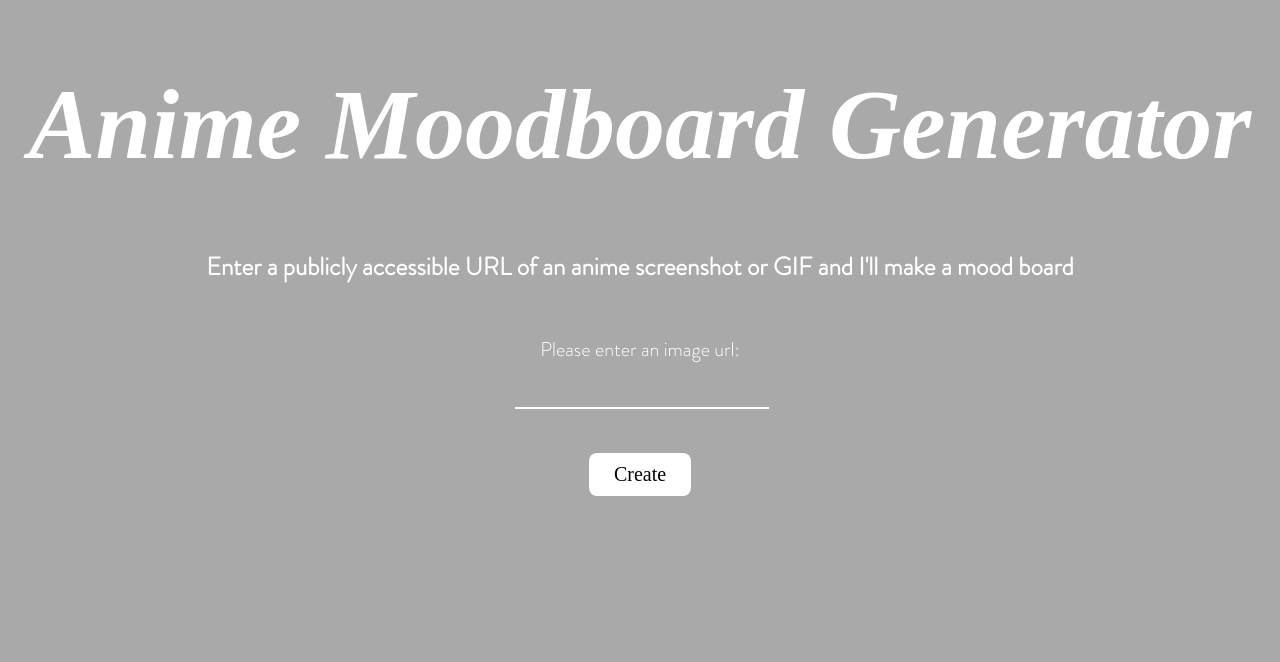
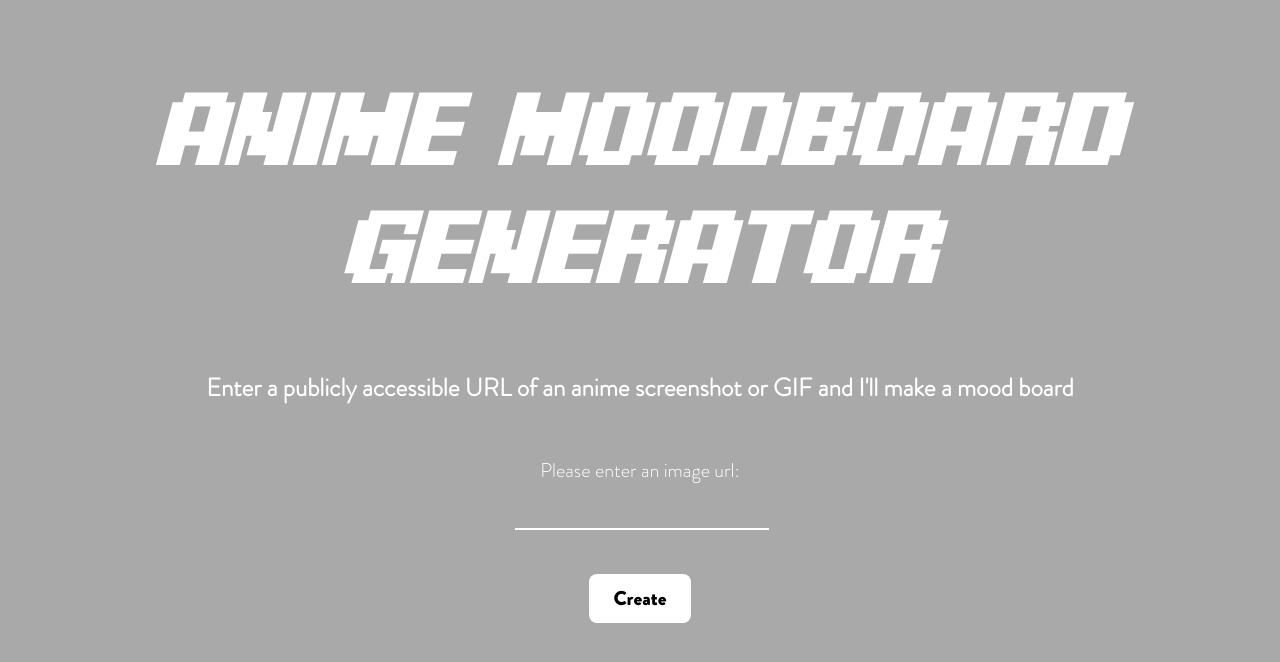
Before and after one commit to kylermenge/Final-Project, a Flask app: page / in a window 1280 px wide. Shown: the top 662 px of the page. Run offline with Flask 2, Linux system fonts and the light colour scheme.

Commit message:
Anime Mood Board Generator

```diff
--- a/static/styles/mystyle.css
+++ b/static/styles/mystyle.css
@@ -4,19 +4,22 @@ body {
 
 
 @font-face {
-  font-family: 'title font';
+  font-family: Pixel;
   src: url('/static/fonts/PixelDigivolveItalic.otf');
-  /*      url('/fonts/providence-bold.svg#providence-bold') format('svg');*/
-        font-weight: normal;
-        font-style: normal;
-  font-family: 'subheading font';
-  src: url('/static/fonts/brandon-grotesque-black-58a8a3e824392.otf');
-  font-family: 'body font';
+}
+
+@font-face {
+  font-family: Body;
   src: url('/static/fonts/brandon-grotesque-light-58a8a4b38001d.otf');
 }
 
+@font-face {
+  font-family: Subheading;
+  src: url('/static/fonts/brandon-grotesque-black-58a8a3e824392.otf');
+}
+
 h1 {
-  font-family: "title font";
+  font-family: Pixel;
   font-size: 100px;
   color: white;
   text-align: center;
@@ -24,13 +27,13 @@ h1 {
 }
 
 h2 {
-  font-family: "subheading font";
+  font-family: Subheading;
   color: white;
   text-align: center;
 }
 
 h3 {
-  font-family: "subheading font";
+  font-family: Body;
   font-size: 30px;
   color: white;
   text-align: center;
@@ -50,12 +53,12 @@ p {
 label {
   display: block;
   padding-bottom: 5px;
-  font-family: "body font";
+  font-family: Body;
   font-size: 20px;
 }
 
 input[type=text] {
-  font-family: "body font";
+  font-family: Body;
   color: white;
   font-size: 15px;
   display: inline-block;
@@ -85,7 +88,7 @@ p {
 }
 
 input[type=submit] {
-  font-family: "subheading font";
+  font-family: Subheading;
   font-size: 20px;
   padding: 10px 25px;
   margin: 4px 2px;
--- a/templates/submitform.html
+++ b/templates/submitform.html
@@ -6,7 +6,7 @@
 </head>
 <body>
 <h1>Anime Moodboard Generator</h1>
-<h3 style="font-family: 'body font';font-size: 25px">Enter a publicly accessible URL of an anime screenshot or GIF and I'll make a mood board</h3>
+<h3 style="font-family: Body;font-size: 25px">Enter a publicly accessible URL of an anime screenshot or GIF and I'll make a mood board</h3>
 <p style="text-align: center">
 <form style="display: block;"action="gresponse"method="get">
 <label style="text-align: center;color: white;"for="image">Please enter an image url:</label>
```
